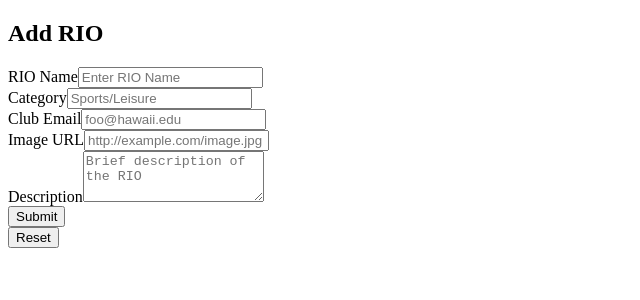
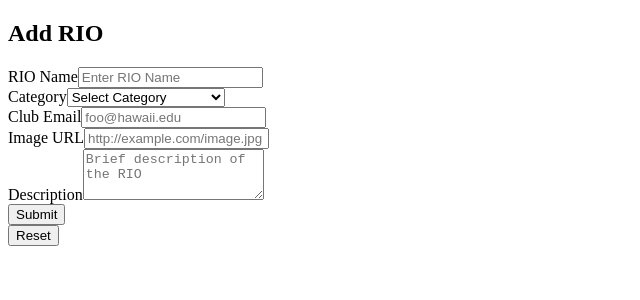
Before and after one commit to RI-Bows/RIBows, a Next.js app: page /addclub in a window 1280 px wide. Shown: the top 300 px of the page, without its empty margins (0-640 px from the left). Built offline with nearby package versions, Linux system fonts and the light colour scheme.

Commit message:
Replace category text input with select dropdown
Introduced a predefined list of RIO categories and updated the form to use a select dropdown for category selection instead of a free-text input.

```diff
--- a/src/components/AddRIOForm.tsx
+++ b/src/components/AddRIOForm.tsx
@@ -20,6 +20,16 @@ const AddRIOForm: React.FC = () => {
   } = useForm<IRIO>({
     resolver: yupResolver(AddRIOSchema),
   });
+
+  const RIO_CATEGORIES = [
+    'Ethnic/Cultural',
+    'Fraternity/Sorority',
+    'Sports/Leisure',
+    'Academic/Professional',
+    'Religious/Spiritual',
+    'Honorary Society',
+    'Other',
+  ];
 
   const onSubmit = (data: IRIO) => {
     // Mock-up function to simulate server action
@@ -51,14 +61,14 @@ const AddRIOForm: React.FC = () => {
               <Col xs={6}>
                 <Form.Group controlId="category">
                   <Form.Label column sm={2}>Category</Form.Label>
-                  <Form.Control
-                    type="text"
-                    {...register('category')}
-                    placeholder="Sports/Leisure"
-                  />
-                  <Form.Text className="text-danger">
-                    {errors.category?.message}
-                  </Form.Text>
+                  <Form.Select defaultValue="">
+                    <option value="" disabled>Select Category</option>
+                    {RIO_CATEGORIES.map((category) => (
+                      <option key={category} value={category}>
+                        {category}
+                      </option>
+                    ))}
+                  </Form.Select>
                 </Form.Group>
               </Col>
             </Row>
```
